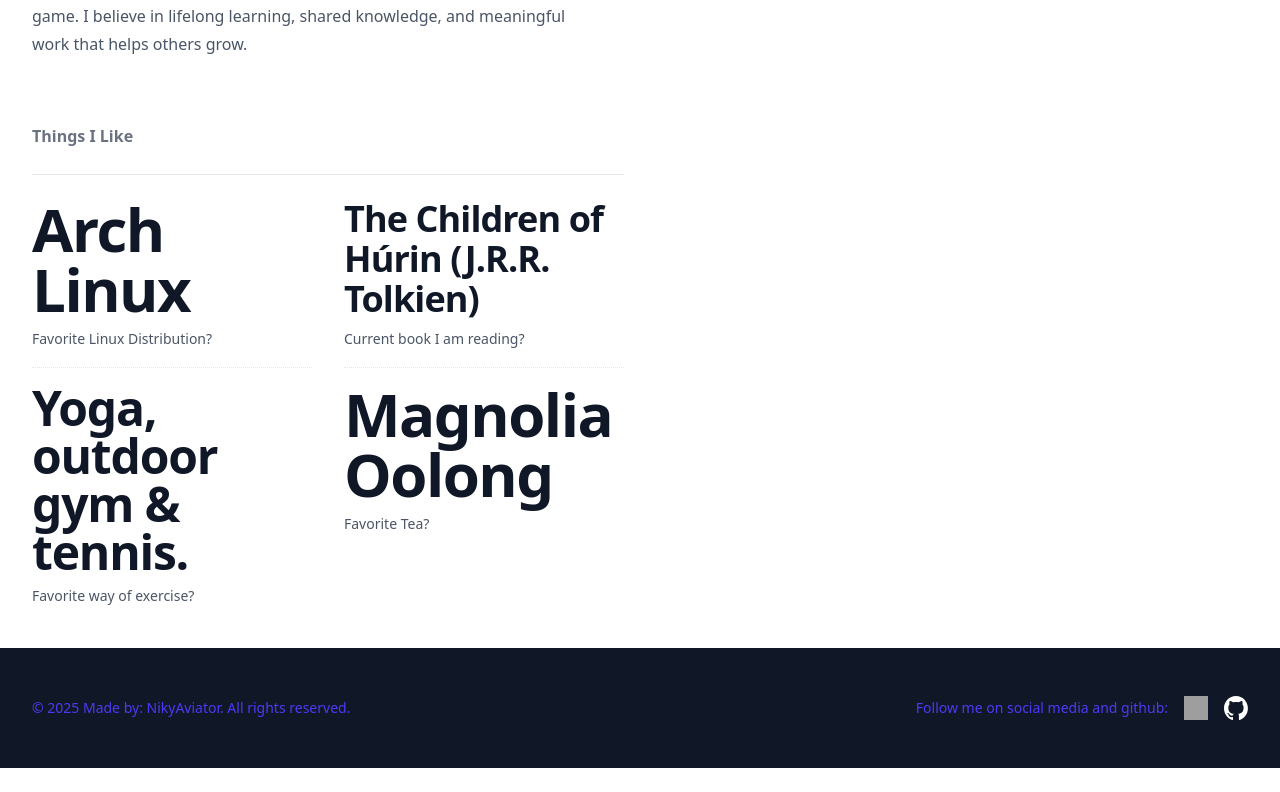
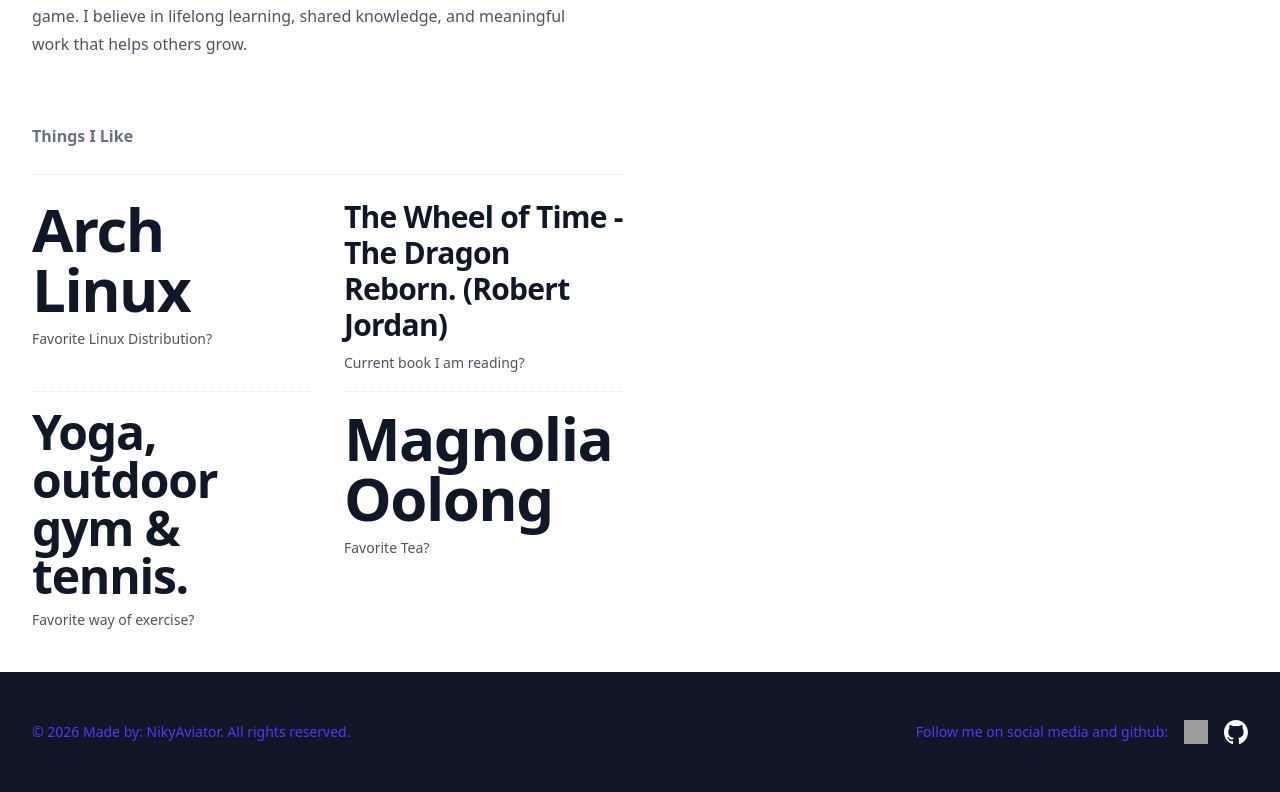
Before and after one commit to NikyAviator/nikolai-kocev-v2, a React (Vite) app in the folder frontend/: page / in a window 1280 px wide. Shown: the part 1933-2725 px from the top of the page. Before the commit the page ends 2701 px from the top, so only its background shows below. Built offline with nearby package versions, Linux system fonts and the light colour scheme; grey boxes are pictures that could not be loaded.

Commit message:
deps u, book u & footer u

```diff
--- a/frontend/src/Components/Footer.jsx
+++ b/frontend/src/Components/Footer.jsx
@@ -1,7 +1,7 @@
 const Footer = () => {
   return (
     <footer className="z-20 w-full bg-gray-900">
-      <div className="mx-auto max-w-7xl px-6 py-12 md:flex md:items-center md:justify-between sm:justify-center-safe lg:px-8">
+      <div className="mx-auto max-w-7xl px-6 py-12 sm:justify-center-safe md:flex md:items-center md:justify-between lg:px-8">
         <div className="flex items-center gap-x-4 md:order-2">
           {/* Text to the left of icons */}
           <p className="text-sm text-indigo-600">
@@ -32,7 +32,7 @@ const Footer = () => {
 
         {/* Copyright Text */}
         <p className="mt-8 text-left text-sm text-indigo-600 md:order-1 md:mt-0">
-          &copy; 2025 Made by: NikyAviator. All rights reserved.
+          &copy; 2026 Made by: NikyAviator. All rights reserved.
         </p>
       </div>
     </footer>
--- a/frontend/src/Components/sections/AboutMeSec.jsx
+++ b/frontend/src/Components/sections/AboutMeSec.jsx
@@ -134,8 +134,10 @@ export default function AboutMeSec() {
                 <dt className="text-sm/6 text-gray-600 dark:text-gray-400">
                   Current book I am reading?
                 </dt>
-                <dd className="order-first text-4xl font-semibold tracking-tight text-gray-900 dark:text-white">
-                  <span>The Children of Húrin (J.R.R. Tolkien)</span>
+                <dd className="order-first text-3xl font-semibold tracking-tight text-gray-900 dark:text-white">
+                  <span>
+                    The Wheel of Time - The Dragon Reborn. (Robert Jordan)
+                  </span>
                 </dd>
               </div>
               <div className="flex flex-col gap-y-2 max-sm:border-b max-sm:border-dotted max-sm:border-gray-200 max-sm:pb-4 dark:max-sm:border-gray-700">
```
Also changed, not shown: 1 other file (tests, documents, lock files or other folders).
